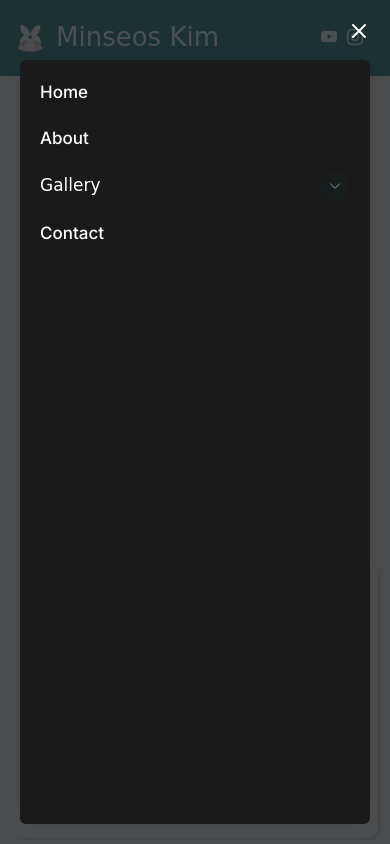
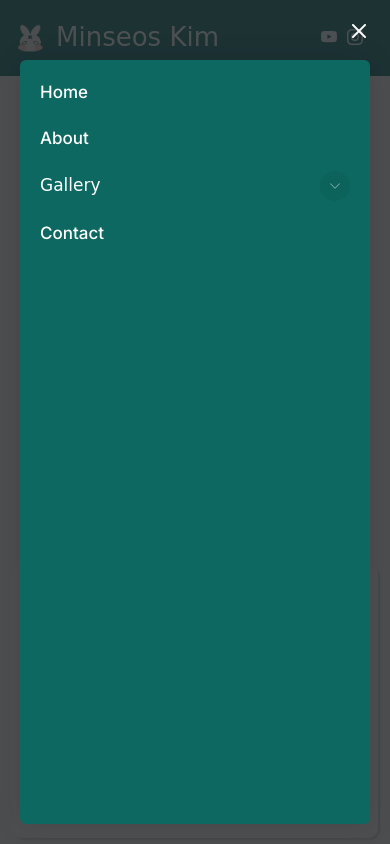
Before and after one commit to min9535/Minseos-Portfolio, a plain HTML site: page index.html in a window 390 px wide. Both pictures are taken after a click on the icon 354 px from the left and 37 px from the top of the page. Shown: the top 844 px of the page. Drawn offline with Linux system fonts and the light colour scheme; a web font is replaced by a local one.

Commit message:
Update main.css

```diff
--- a/assets/css/main.css
+++ b/assets/css/main.css
@@ -401,7 +401,7 @@ h6 {
     padding: 10px 0;
     margin: 0;
     border-radius: 6px;
-    background-color: var(--nav-mobile-background-color);
+    background-color: var(--accent-color-kim);
     overflow-y: auto;
     transition: 0.3s;
     z-index: 9998;
```
